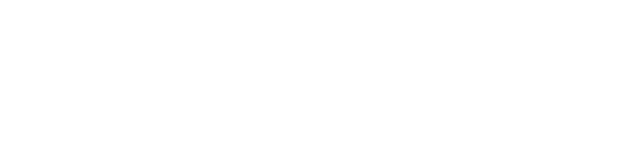
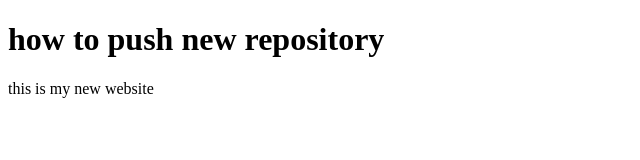
Before and after one commit to saiduldev/my-second-repo, a plain HTML site: page index.html in a window 1280 px wide. Shown: the whole page, without its empty margins (0-640 px from the left). Drawn offline with Linux system fonts and the light colour scheme.

Commit message:
saidul-commited-repo

```diff
--- a/index.html
+++ b/index.html
@@ -6,6 +6,7 @@
     <title>My website</title>
 </head>
 <body>
-
+    <h1>how to push new repository</h1>
+    <p>this is my new website</p>
 </body>
 </html>
```
